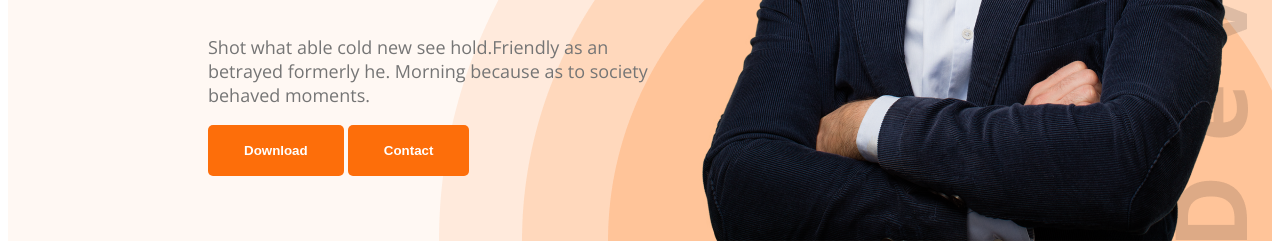
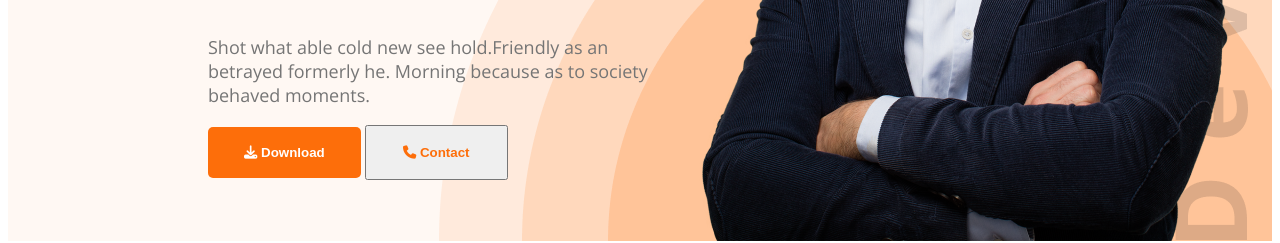
Before and after one commit to rakibul972500/My-portfolio, a plain HTML site: page index.html in a window 1280 px wide. Shown: the part 594-837 px from the top of the page. Drawn offline with nearby package versions, Linux system fonts and the light colour scheme.

Commit message:
icon design

```diff
--- a/Styles/portfolio.css
+++ b/Styles/portfolio.css
@@ -52,6 +52,11 @@ nav ul li a{
   padding:18px 36px;
   border-radius:5px;
   border: none;
+}
+.btn-contact{
+  padding:18px 36px;
+  color:#FD6E0A;
+  font-weight:bold;
 }
 .section-title-design{
   font-size: 35px;
--- a/index.html
+++ b/index.html
@@ -9,6 +9,8 @@
 <link rel="preconnect" href="https://fonts.gstatic.com" crossorigin>
 <link href="https://fonts.googleapis.com/css2?family=Open+Sans:ital,wght@0,300..800;1,300..800&display=swap" rel="stylesheet">
 
+<!-- adding icon kit -->
+<script src="https://kit.fontawesome.com/4e532f8ca2.js" crossorigin="anonymous"></script>
    <!-- adding css link -->
     <link rel="stylesheet" href="./Styles/portfolio.css">
 </head>
@@ -32,8 +34,8 @@
             <p class="banner-description dark-3">
                 Shot what able cold new see hold.Friendly as an betrayed formerly he. Morning because as to society behaved moments.
             </p>
-            <button class="btn-primary">Download</button>
-            <button class="btn-primary">Contact</button>
+            <button class="btn-primary"> <i class="fa-solid fa-download"></i> Download</button>
+            <button class="btn-contact"><i class="fa-solid fa-phone"></i> Contact</button>
         </div>
 
             <img src="images/hardy.png" alt="">
@@ -150,7 +152,7 @@
                 </div>
             </div>
             <div class="text-center btn-margin">
-             <button class="btn-primary">Download CV</button>
+             <button class="btn-primary"> <i class="fa-solid fa-download"></i> Download CV</button>
             </div>
          </section>
     </main>
```
